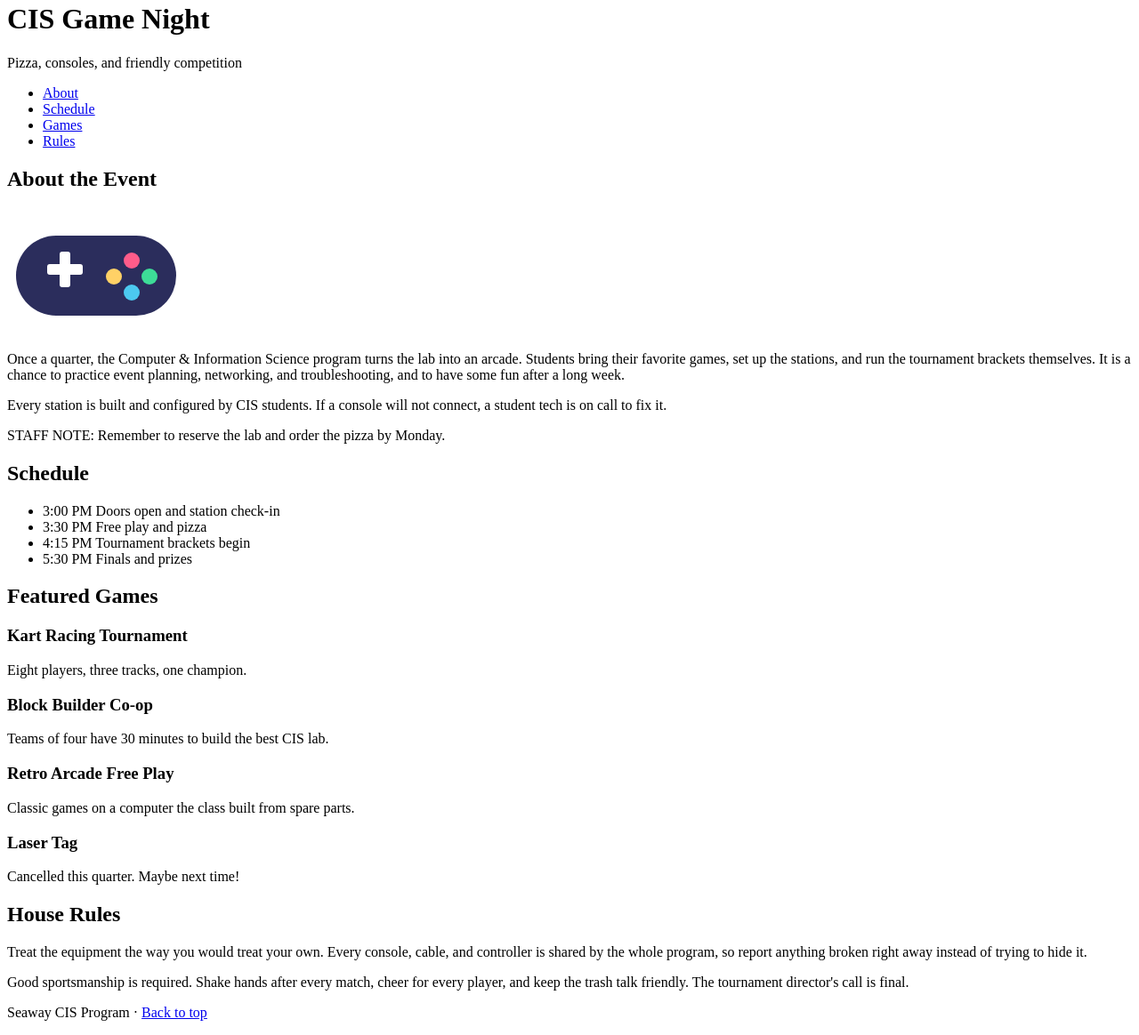
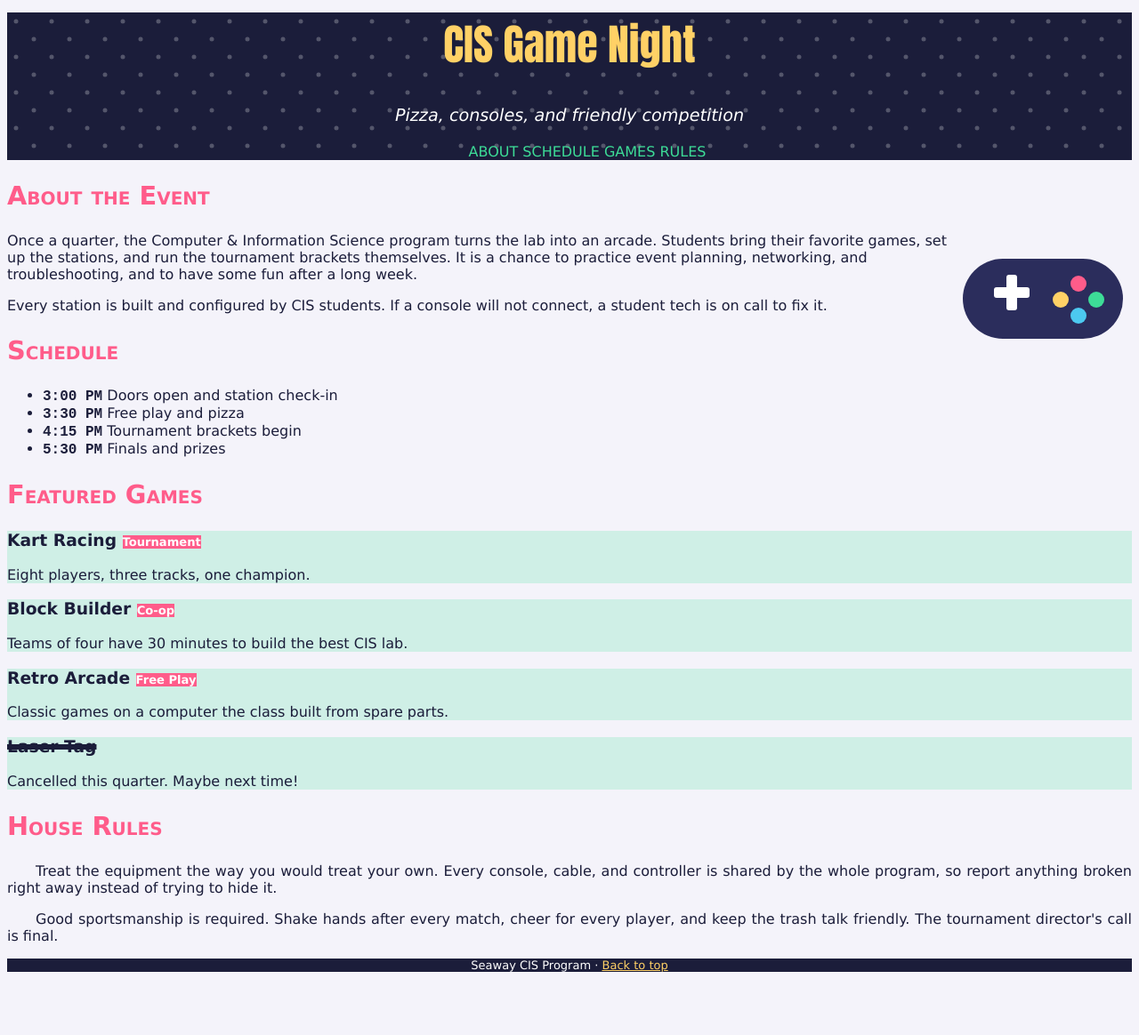
Before and after one commit to dmwellsSDBD/CIS26-27-Juniors, a plain HTML site: page css-4.5-4.6/gameNight/gamenight.html in a window 1280 px wide. Shown: the part 18-1182 px from the top of the page at 89% size. After the commit the page ends 1124 px from the top, so only its background shows below. Drawn offline with Linux system fonts and the light colour scheme.

Commit message:
Thursday's work

```diff
--- a/css-4.5-4.6/gameNight/css/gamenight.css
+++ b/css-4.5-4.6/gameNight/css/gamenight.css
@@ -1,38 +1,154 @@
 /* ===================================================================
    CIS Game Night - styles
-   Name:
+   Name: David WElls
    We will fill this in TOGETHER, one step at a time.
    =================================================================== */
 
 /* ---------- PART 1: COMMON PROPERTIES (zyBooks 4.5) ---------- */
 
 /* Step 1: CSS variables in :root */
+:root {   /* Global scope for variables */
+   --night: #1b1d3a;
+   --neon-pink: #ff5c8a;
+   --neon-green: #3ddc97;
+   --gold: #ffd166;
+   --paper: #f4f3fa;
+}
 
 
 /* Step 2: Text and background colors (name, hex, RGB, HSL, RGBA) */
+body {
+   color: var(--night);
+   background-color: var(--paper);
+}
 
+h1 {
+   color: var(--gold);
+}
+
+.tagline {
+   color: rgb(255, 255, 255);
+}
+
+h2 {
+   color: var(--neon-pink);
+}
+
+.game {
+   background-color: rgba(61, 220, 151, 0.2);
+}
 
 /* Step 3: Background shorthand (header) and footer colors */
+header {
+   background: var(--night) url('../images/dots.svg');
+}
 
+footer {
+   background-color: var(--night);
+   color: white;
+}
+
+footer a {
+   color: var(--gold);
+}
 
 /* Step 4: display: inline-block for the nav menu */
+nav li {
+   display: inline-block;
+}
 
+nav a {
+   color: var(--neon-green);
+}
+
+nav a:hover {
+   color: var(--gold);
+}
 
 /* Step 5: float the image, clear the footer */
+.float-right {
+   float: right;
+}
 
+footer {
+   clear: both;
+}
 
 /* Step 6: display: inline-block (.badge) and display: none (.staff-note) */
+.staff-note {
+   display: none;
+}
 
+.badge {
+   display: inline-block;
+   background-color: var(--neon-pink);
+   color: white;
+}
 
 /* ---------- PART 2: FONT AND TEXT PROPERTIES (zyBooks 4.6) ---------- */
 
 /* Step 7: font-family stacks and the font shorthand */
+body {
+   font-family: Verdana, Arial, Helvetica, sans-serif;
+}
 
+h1 {
+   font: bold 3rem Impact, "Arial Black", sans-serif;
+}
+
+.time {
+   font-family: "Courier New", Consolas, monospace;
+}
 
 /* Step 8: font-size with relative units */
 
+h2 {
+   font-size: 1.8rem;  /* 1.8 x 16px = 28.8px*/
+}
+
+.tagline {
+   font-size: 120%;
+}
+
+.badge {
+   font-size: 0.7em;   /* 70% of the h3 size it sits in */
+}
+
+footer {
+   font-size: small;
+}
 
 /* Step 9: font-weight, font-style, font-variant */
+.tagline {
+   font-style: italic;
+}
 
+.time {
+   font-weight: bold;
+}
 
+h2 {
+   font-variant: small-caps;
+}
 /* Step 10: text-align, text-transform, text-decoration, text-indent */
+header, footer {
+   text-align: center;
+}
+
+nav a {
+   text-transform: uppercase;
+   text-decoration: none;
+}
+
+nav a:hover {
+   text-decoration: underline;
+}
+
+#rules p {
+   text-align: justify;
+   text-indent: 2em;
+}
+
+.cancelled {
+   text-decoration: line-through .3em;
+}
```
